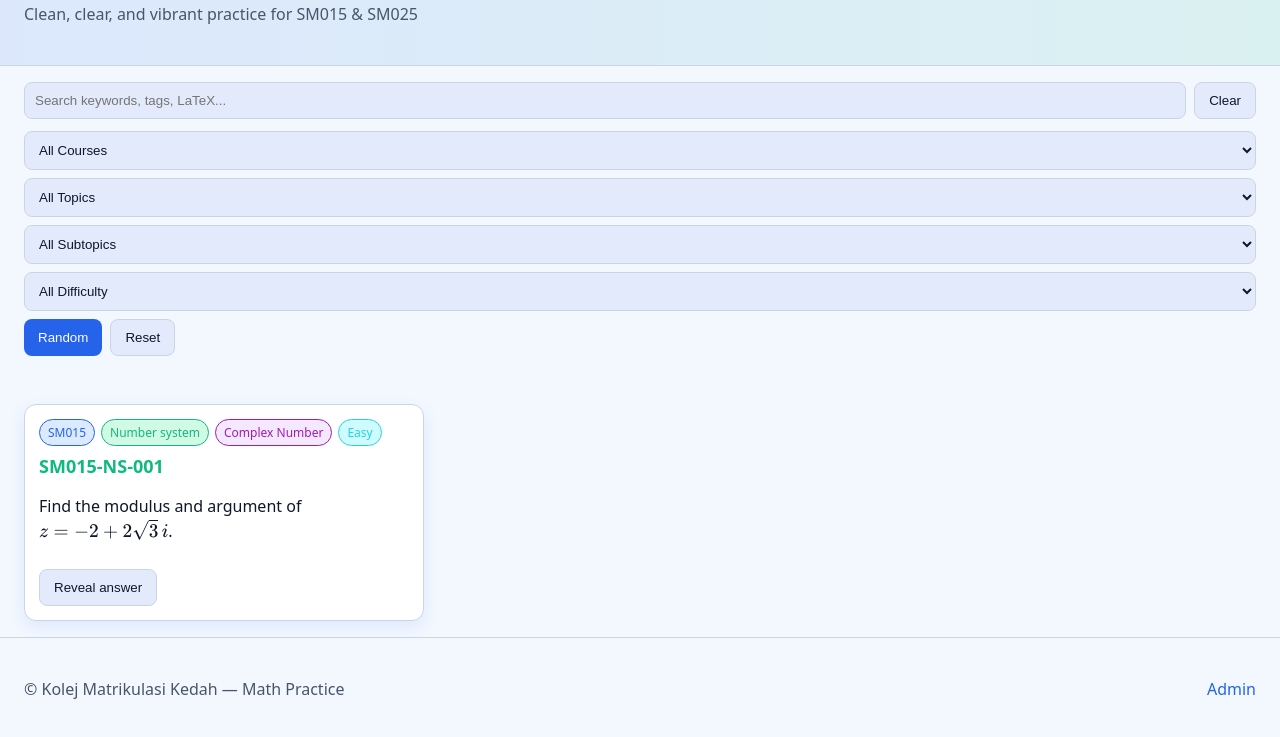
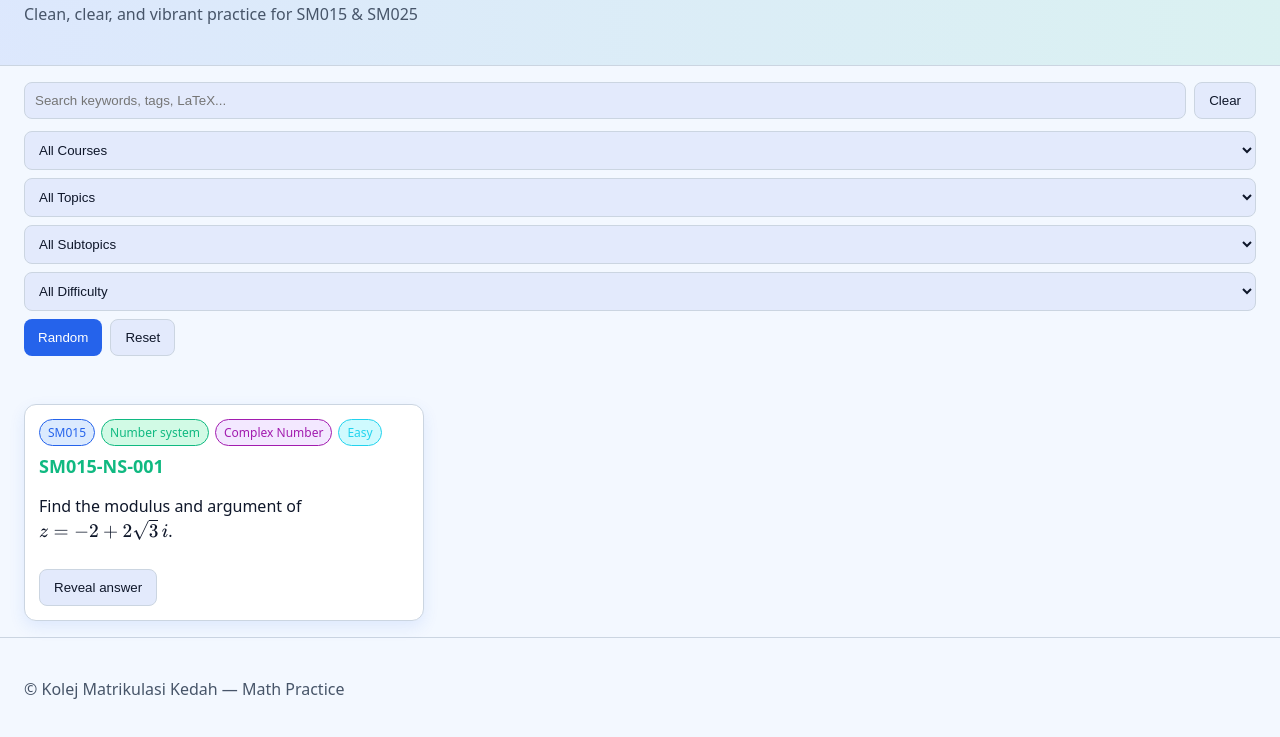
Before and after one commit to sarimi5565/xcessQ2, a plain HTML site: page index.html in a window 1280 px wide. Shown: the part 65-802 px from the top of the page. Drawn offline with nearby package versions, Linux system fonts and the light colour scheme.

Commit message:
Remove Admin link from footer

```diff
--- a/index.html
+++ b/index.html
@@ -70,7 +70,7 @@
 
   <footer class="site-footer">
     <p>© Kolej Matrikulasi Kedah — Math Practice</p>
-    <a href="admin.html" class="admin-link">Admin</a>
+
   </footer>
 
   <script src="script.js"></script>
```
